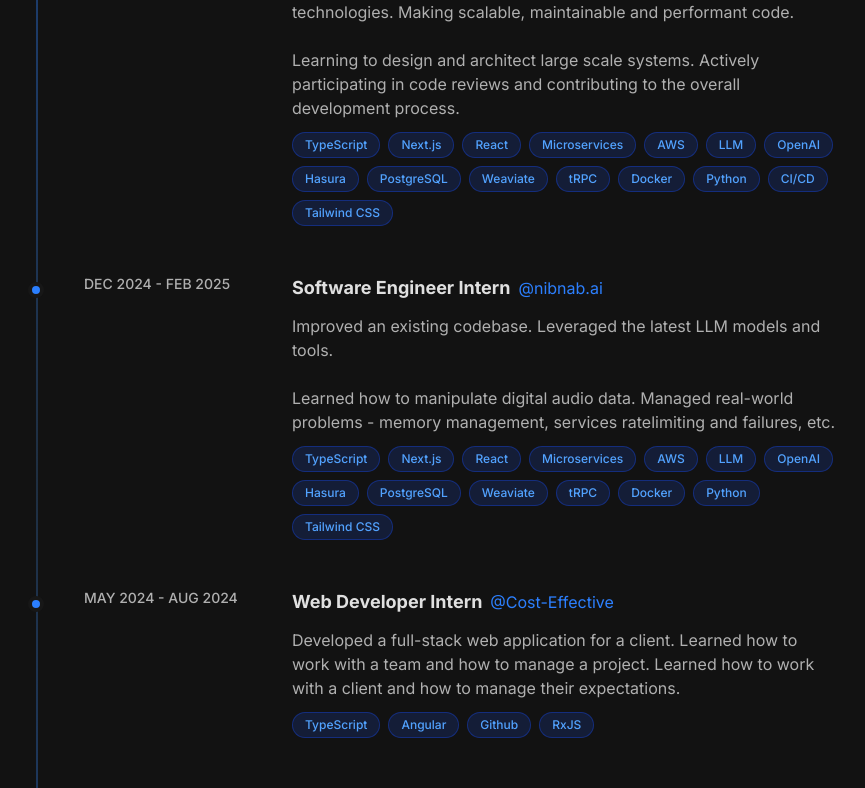
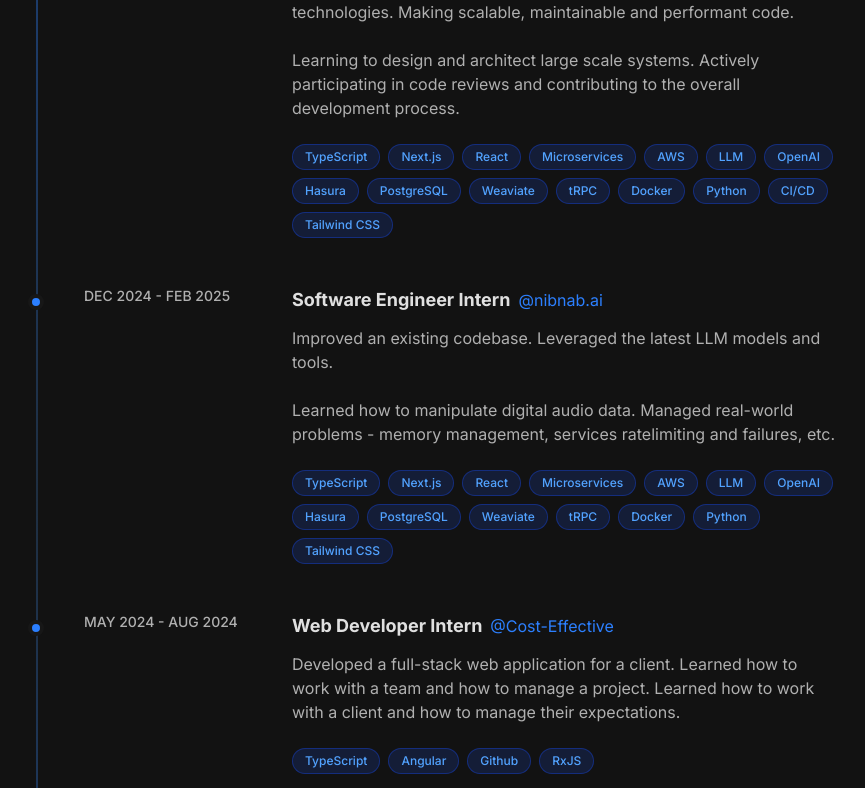
Before and after one commit to marionikolov17/new-portfolio, a Next.js app: page / in a window 1280 px wide. Shown: the part 1840-2628 px from the top of the page, without its empty margins (204-1069 px from the left). Built offline with nearby package versions, Linux system fonts and the light colour scheme.

Commit message:
Modify: experience card: skills margin

```diff
--- a/src/components/experience-card.tsx
+++ b/src/components/experience-card.tsx
@@ -62,7 +62,7 @@ export default function ExperienceCard({
         )}
 
         {/* Technologies */}
-        <div className="flex flex-wrap gap-2 mt-3">
+        <div className="flex flex-wrap gap-2 mt-6">
           {technologies.map((technology) => (
             <TechnologyCard key={technology} name={technology} />
           ))}
--- a/src/components/footer.tsx
+++ b/src/components/footer.tsx
@@ -90,10 +90,6 @@ export default function Footer() {
                 </span>
               </p>
               <p className="text-secondary-text-500 text-base">
-                Location:{' '}
-                <span className="text-primary-text-500">Bulgaria</span>
-              </p>
-              <p className="text-secondary-text-500 text-base">
                 Status:{' '}
                 <span className="text-green-400">
                   Available for opportunities
```
